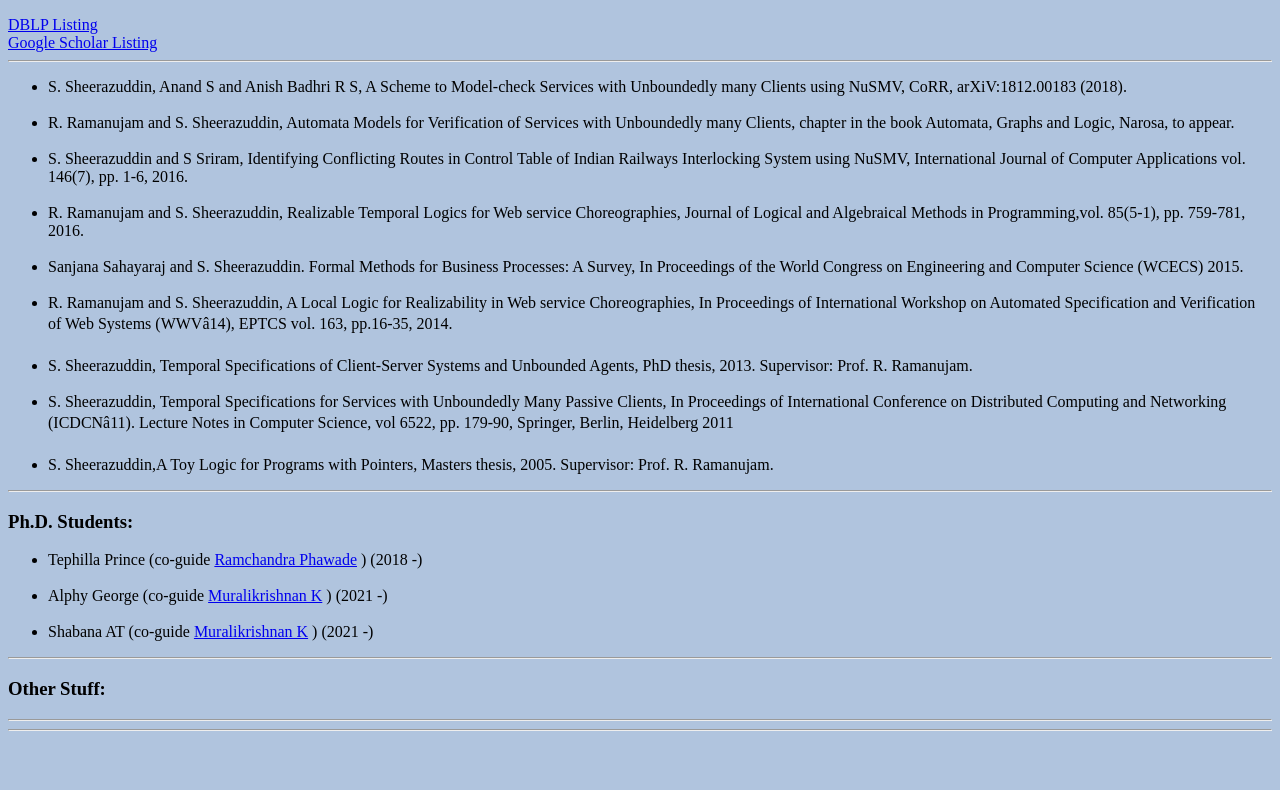
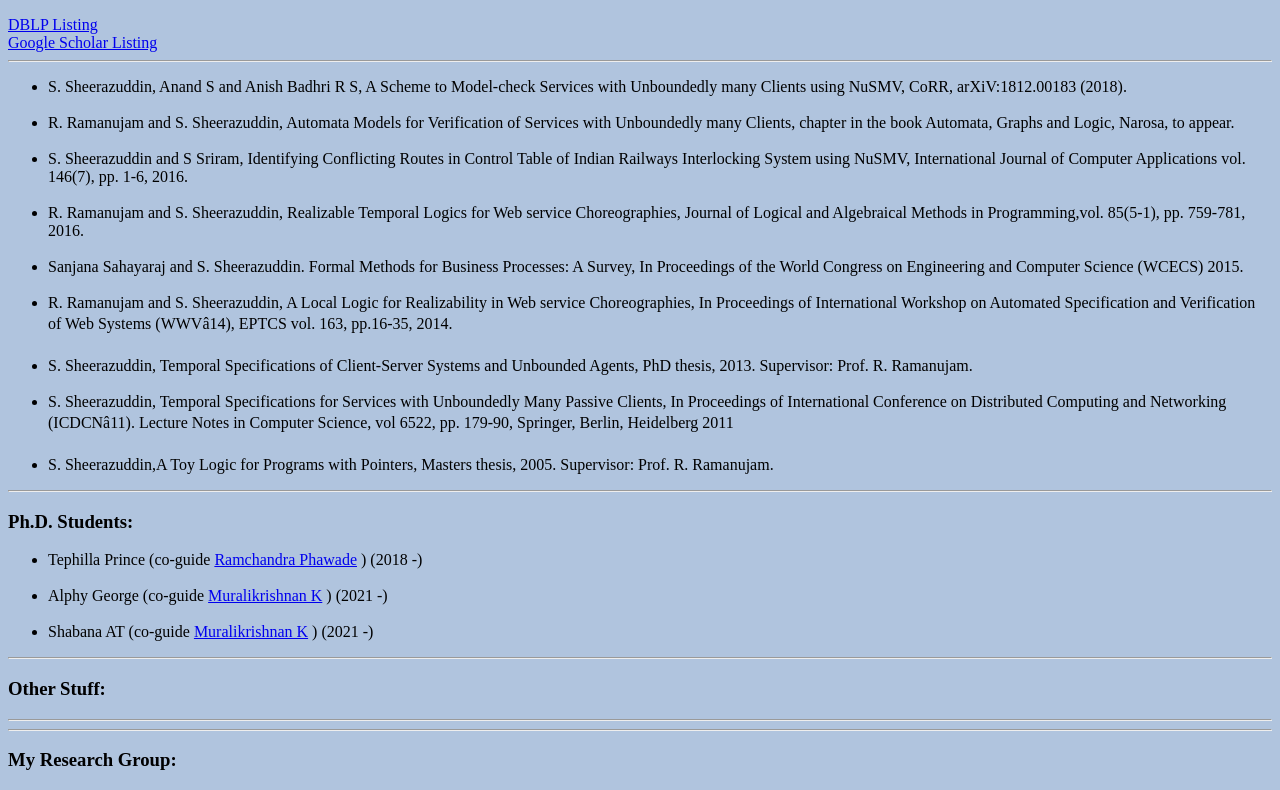
Before and after one commit to sheerazuddins/sheerazuddins.github.io, a plain HTML site: page index.html in a window 1280 px wide. Shown: the part 498-1288 px from the top of the page. Before the commit the page ends 1237 px from the top, so only its background shows below. Drawn offline with Linux system fonts and the light colour scheme.

Commit message:
Update index.html

```diff
--- a/index.html
+++ b/index.html
@@ -55,4 +55,5 @@ Email: sheerazXnitcYacYin [@/X,./Y].</p>
 <h3>Other Stuff:</h3>
 <HR>
 <HR>
+<h3>My Research Group:</h3>
 </body> </html>
```
